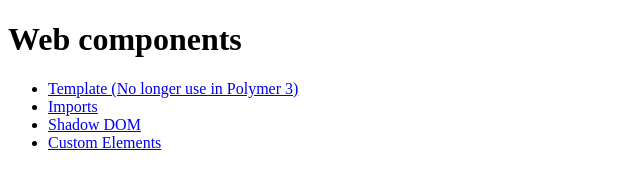
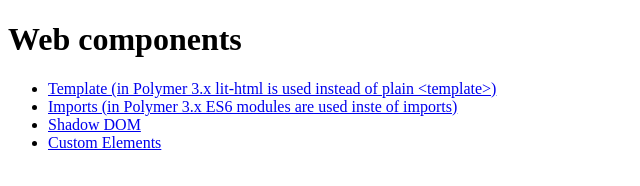
Before and after one commit to jaimeCervantes/web-components, a website: page index.html in a window 1280 px wide. Shown: the whole page, without its empty margins (0-640 px from the left). Drawn offline with Linux system fonts and the light colour scheme.

Commit message:
refactor(html): Adding more description about new features of Polymer 3.x

```diff
--- a/index.html
+++ b/index.html
@@ -6,8 +6,8 @@
 <body>
 	<h1>Web components</h1>
 	<ul>
-		<li><a href="template/">Template (No longer use in Polymer 3)</a></li>
-		<li><a href="import/">Imports</a></li>
+		<li><a href="template/">Template (in Polymer 3.x lit-html is used instead of plain &lt;template&gt;)</a></li>
+		<li><a href="import/">Imports (in Polymer 3.x ES6 modules are used inste of imports)</a></li>
 		<li><a href="shadow-dom/">Shadow DOM</a></li>
 		<li><a href="custom-elements/">Custom Elements</a></li>
 	</ul>
```
